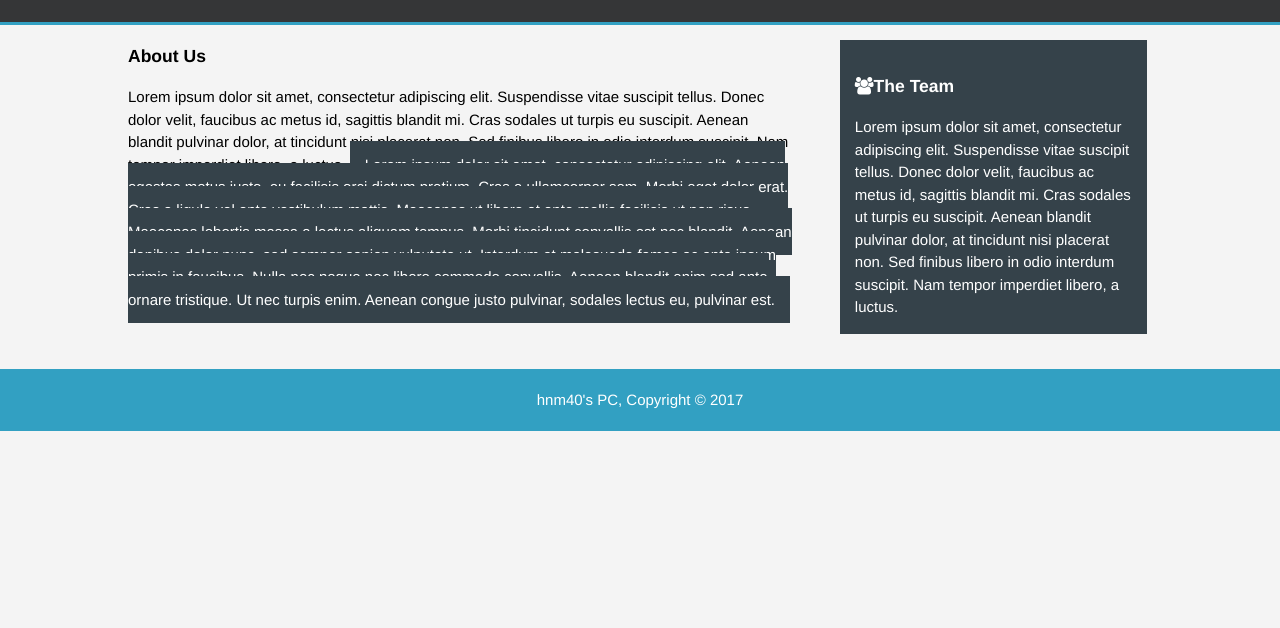
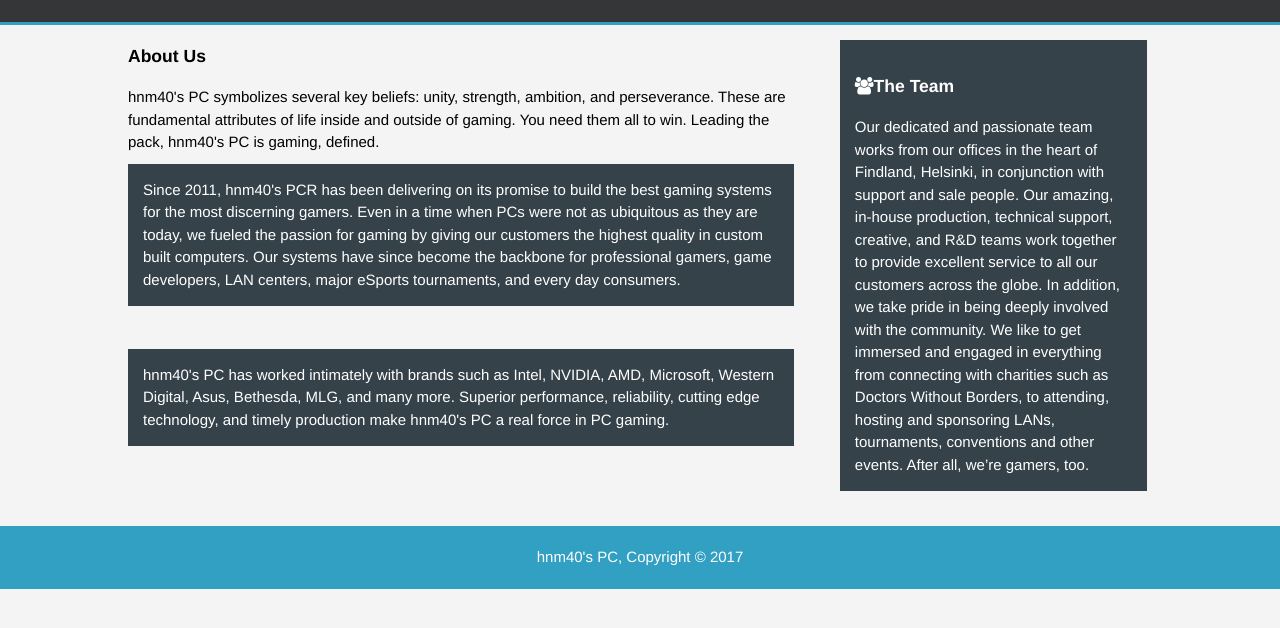
Before and after one commit to minhhn2016/ResponsiveWebsiteFromScratch, a plain HTML site: page about.html in a window 1280 px wide. Shown: the part 78-706 px from the top of the page. Drawn offline with Linux system fonts and the light colour scheme.

Commit message:
about page updated

```diff
--- a/about.html
+++ b/about.html
@@ -32,34 +32,34 @@
                             About Us
                         </h1>
                         <p>
-                            Lorem ipsum dolor sit amet, consectetur adipiscing elit.
-                            Suspendisse vitae suscipit tellus. Donec dolor velit, faucibus ac metus id, sagittis blandit mi.
-                            Cras sodales ut turpis eu suscipit. Aenean blandit pulvinar dolor, at tincidunt nisi placerat non.
-                            Sed finibus libero in odio interdum suscipit. Nam tempor imperdiet libero, a luctus.
+                            hnm40's PC symbolizes several key beliefs: unity, strength, ambition, and perseverance.
+                            These are fundamental attributes of life inside and outside of gaming. You need them all to win.
+                            Leading the pack, hnm40's PC is gaming, defined.
                         </p>
                         <p class="dark">
-                            Lorem ipsum dolor sit amet, consectetur adipiscing elit.
-                            Aenean egestas metus justo, eu facilisis orci dictum pretium.
-                            Cras a ullamcorper sem. Morbi eget dolor erat.
-                            Cras a ligula vel ante vestibulum mattis.
-                            Maecenas ut libero et ante mollis facilisis ut non risus.
-                            Maecenas lobortis massa a lectus aliquam tempus.
-                            Morbi tincidunt convallis est nec blandit.
-                            Aenean dapibus dolor nunc, sed semper sapien vulputate ut.
-                            Interdum et malesuada fames ac ante ipsum primis in faucibus.
-                            Nulla nec neque nec libero commodo convallis.
-                            Aenean blandit enim sed ante ornare tristique.
-                            Ut nec turpis enim. Aenean congue justo pulvinar, sodales lectus eu, pulvinar est.
+                            Since 2011, hnm40's PCR has been delivering on its promise to build the best gaming systems for the most discerning gamers.
+                            Even in a time when PCs were not as ubiquitous as they are today,
+                            we fueled the passion for gaming by giving our customers the highest quality in custom built computers.
+                            Our systems have since become the backbone for professional gamers, game developers,
+                            LAN centers, major eSports tournaments, and every day consumers.
+                        </p>
+                        <br>
+                        <p class="dark">
+                            hnm40's PC has worked intimately with brands such as Intel, NVIDIA, AMD, Microsoft, Western Digital, Asus, Bethesda, MLG, and many more.
+                            Superior performance, reliability, cutting edge technology, and timely production make hnm40's PC a real force in PC gaming.
                         </p>
                     </article>
                     <aside id="sidebar">
                         <div class="dark">
                             <h3><i class="fa fa-users"></i>The Team</h3>
                             <p>
-                                Lorem ipsum dolor sit amet, consectetur adipiscing elit.
-                                Suspendisse vitae suscipit tellus. Donec dolor velit, faucibus ac metus id, sagittis blandit mi.
-                                Cras sodales ut turpis eu suscipit. Aenean blandit pulvinar dolor, at tincidunt nisi placerat non.
-                                Sed finibus libero in odio interdum suscipit. Nam tempor imperdiet libero, a luctus.
+                                Our dedicated and passionate team works from our offices in the heart of Findland, Helsinki,
+                                in conjunction with support and sale people. Our amazing, in-house production, technical support, creative,
+                                and R&amp;D teams work together to provide excellent service to all our customers across the globe.
+                                In addition, we take pride in being deeply involved with the community.
+
+                                We like to get immersed and engaged in everything from connecting with charities such as Doctors Without Borders,
+                                to attending, hosting and sponsoring LANs, tournaments, conventions and other events. After all, we’re gamers, too.
                             </p>
                         </div>
                     </aside>
--- a/css/style.css
+++ b/css/style.css
@@ -17,6 +17,7 @@
     color: #ffffff;
     margin-top: 10px;
     margin-bottom: 10px;
+    display: block;
 }
 
 ul {
```
Also changed, not shown: services.html (+1 -1 lines).
